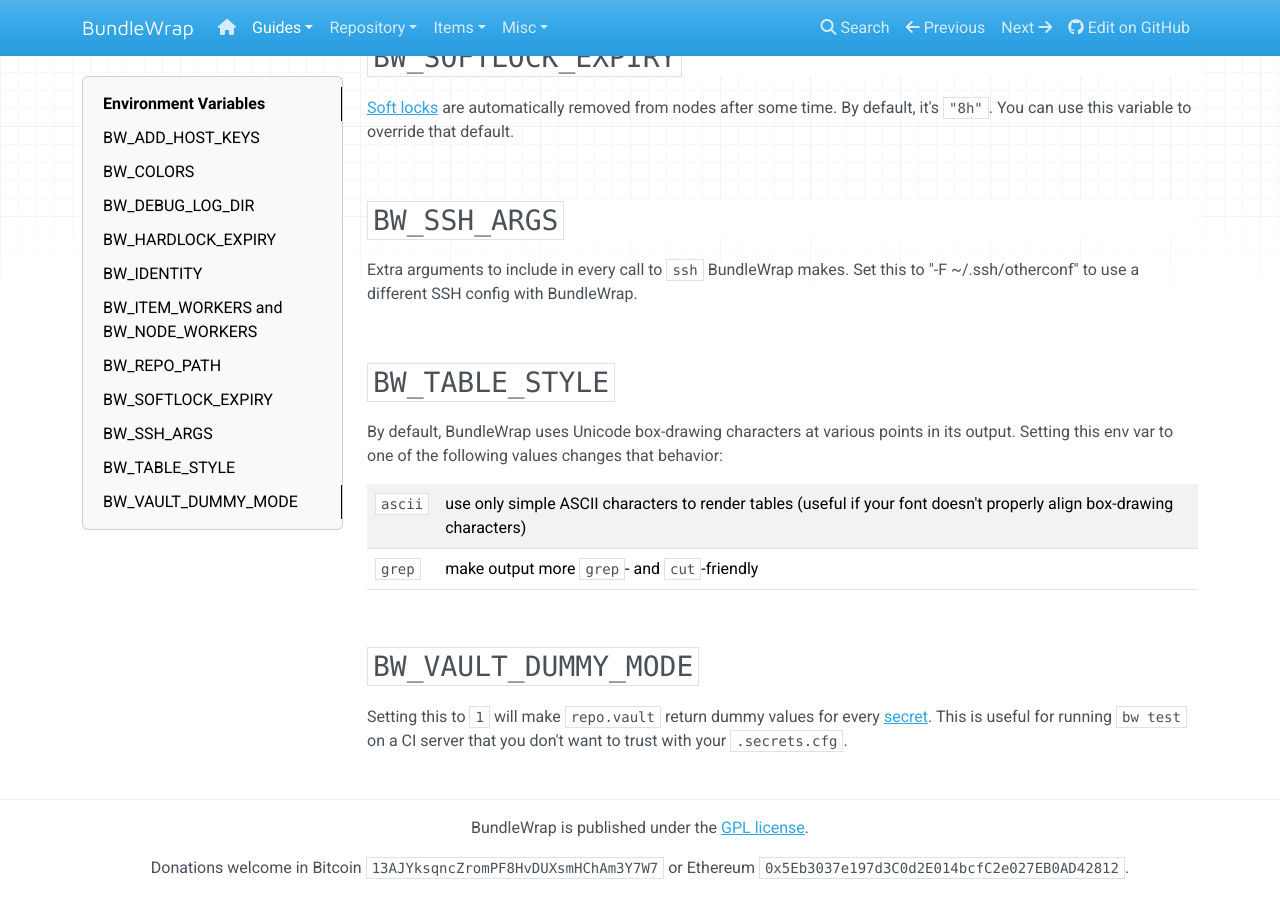
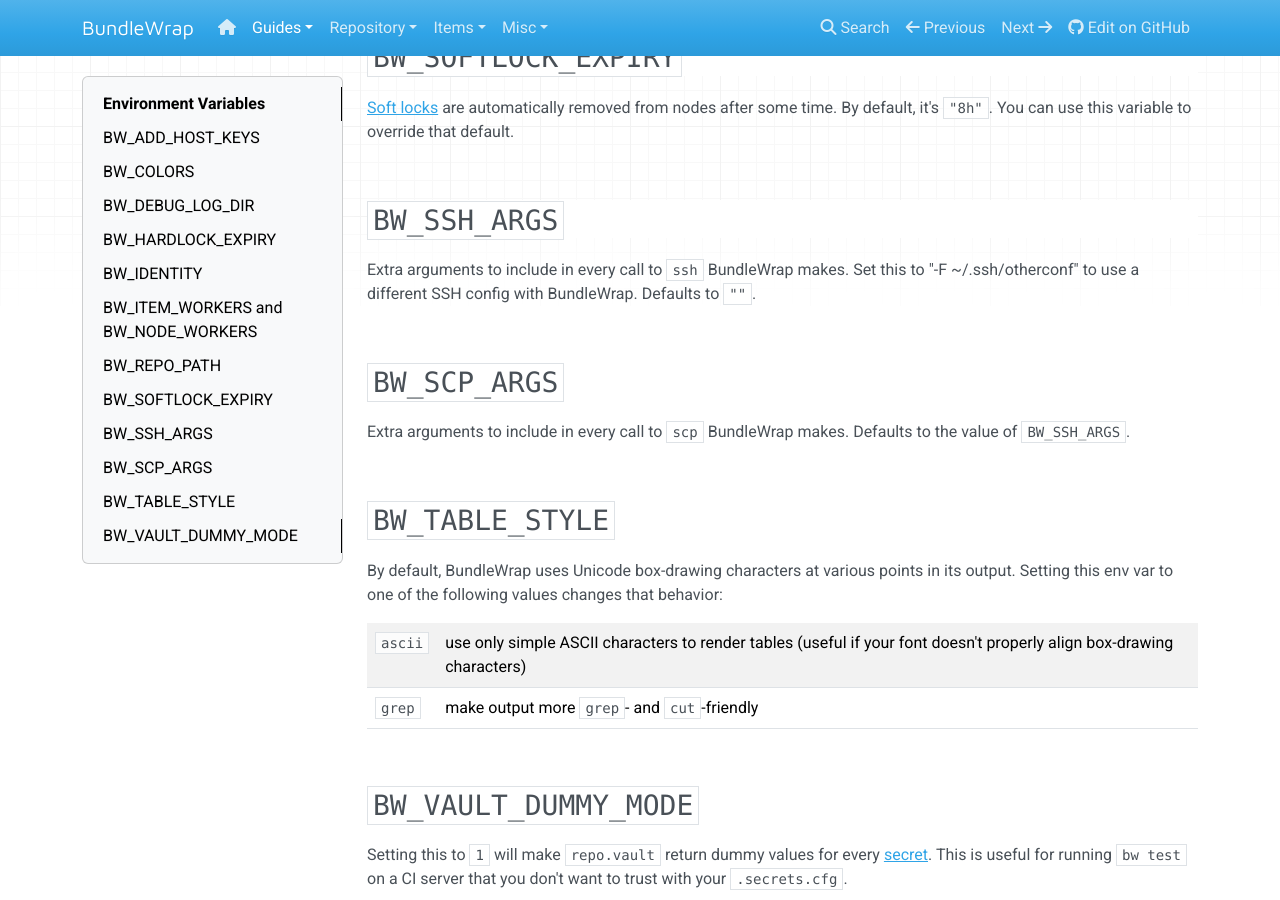
Before and after one commit to bundlewrap/bundlewrap, an MkDocs documentation site: the page built from docs/content/guide/env.md, in a window 1280 px wide and 900 px high, scrolled down 1720 px. Built offline with MkDocs 1.6.1, drawn with Linux system fonts in a browser that asks for light colours; nearby versions of some CDN libraries; old or Windows-style settings are respelled for this version of MkDocs.

Commit message:
add BW_SCP_ARGS env var
scp does not support all the options ssh does, so it may become necessary for some users to use distinct sets of arguments

```diff
--- a/docs/content/guide/env.md
+++ b/docs/content/guide/env.md
@@ -60,7 +60,13 @@
 
 ## `BW_SSH_ARGS`
 
-Extra arguments to include in every call to `ssh` BundleWrap makes. Set this to "-F ~/.ssh/otherconf" to use a different SSH config with BundleWrap.
+Extra arguments to include in every call to `ssh` BundleWrap makes. Set this to "-F ~/.ssh/otherconf" to use a different SSH config with BundleWrap. Defaults to `""`.
+
+<br>
+
+## `BW_SCP_ARGS`
+
+Extra arguments to include in every call to `scp` BundleWrap makes. Defaults to the value of `BW_SSH_ARGS`.
 
 <br>
 
```
Also changed, not shown: 1 other file.
